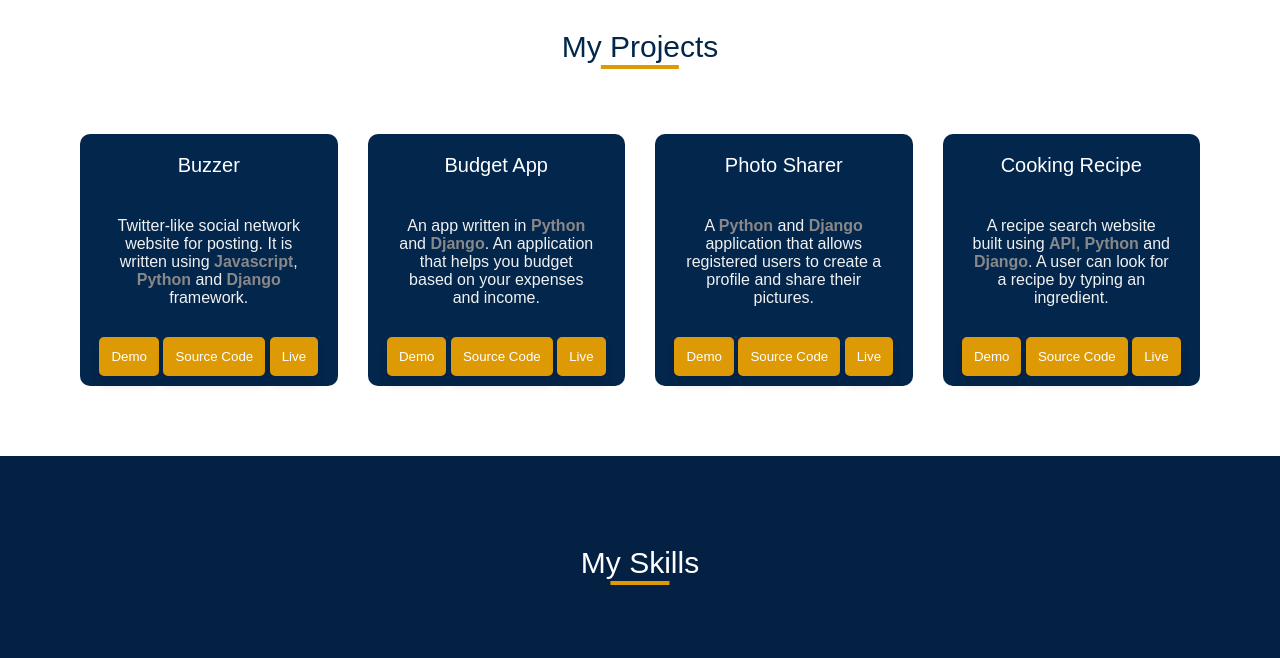
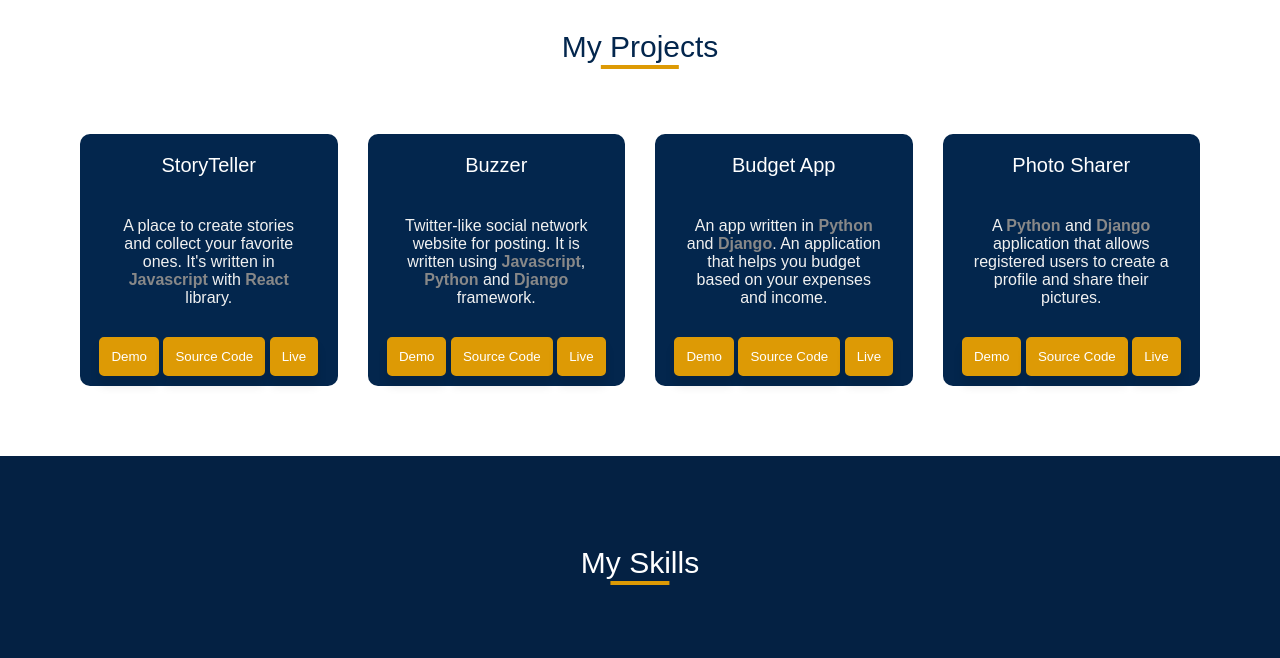
Before and after one commit to GretaRob/gretarob.github.io, a plain HTML site: page index.html in a window 1280 px wide. Shown: the part 860-1518 px from the top of the page. Drawn offline with nearby package versions, Linux system fonts and the light colour scheme; a script that the page names is missing.

Commit message:
added a new project

```diff
--- a/index.html
+++ b/index.html
@@ -81,6 +81,12 @@
       </div>
 
       <div class="services-center container">
+        <div id="myModal3" class="modal">
+          <div class="modal-content">
+            <span class="close3">&times;</span>
+            <img id="gif-click" src="images/storyteller.gif" />
+          </div>
+        </div>
         <div id="myModal0" class="modal">
           <div class="modal-content">
             <span class="close0">&times;</span>
@@ -99,12 +105,17 @@
             <img id="gif-click" src="images/photosharer.gif" />
           </div>
         </div>
-        <div id="myModal3" class="modal">
-          <div class="modal-content">
-            <span class="close3">&times;</span>
-            <img id="gif-click" src="images/cookingrecipe.gif" />
-          </div>
+
+        <div class="service" data-aos="fade-down" data-aos-duration="2000">
+          <h2>StoryTeller</h2>
+          <p>
+            A place to create stories and collect your favorite ones. It's written in <strong>Javascript</strong> with <strong>React</strong> library.
+          </p>
+          <button id="myBtn3" class="button">Demo</button>
+          <button class="button" onclick="document.location='https://github.com/GretaRob/StoryTeller'">Source Code</button>
+          <button class="button" onclick="document.location='https://storytellernotes.netlify.app/'">Live</button>
         </div>
+
         <div class="service" data-aos="fade-up" data-aos-duration="2000">
           <h2>Buzzer</h2>
           <p>
@@ -133,16 +144,6 @@
           <button id="myBtn2" class="button">Demo</button>
           <button class="button" onclick="document.location='https://github.com/GretaRob/Photo_Sharer_Django'">Source Code</button>
           <button class="button" onclick="document.location='https://photosharer.herokuapp.com/'">Live</button>
-        </div>
-
-        <div class="service" data-aos="fade-down" data-aos-duration="2000">
-          <h2>Cooking Recipe</h2>
-          <p>
-            A recipe search website built using <strong>API, Python</strong> and <strong>Django</strong>. A user can look for a recipe by typing an ingredient.
-          </p>
-          <button id="myBtn3" class="button">Demo</button>
-          <button class="button" onclick="document.location='https://github.com/GretaRob/Cooking_Recipe_Django'">Source Code</button>
-          <button class="button" onclick="document.location='https://cookingrecipeproject.herokuapp.com/'">Live</button>
         </div>
       </div>
     </section>
```
Also changed, not shown: 1 other file.
